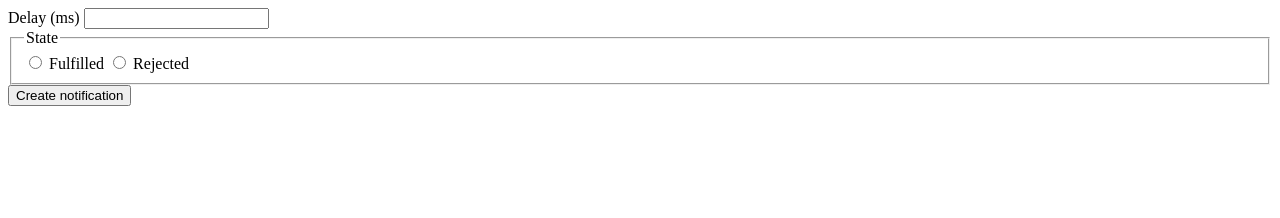
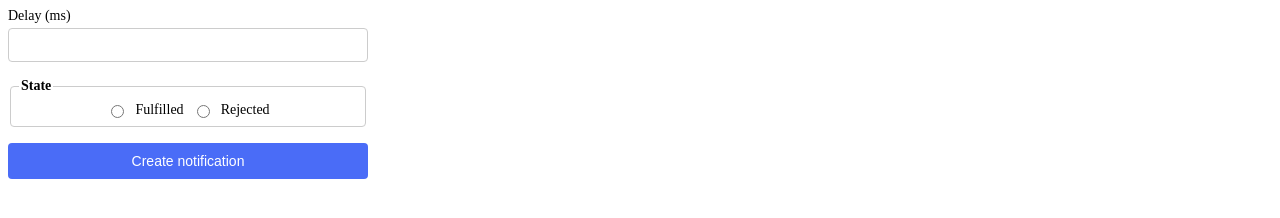
Before and after one commit to Khalus-Volodymyr/goit-js-hw-10, a plain HTML site: page 2-snackbar.html in a window 1280 px wide. Drawn offline with Linux system fonts and the light colour scheme.

Commit message:
Deploying to gh-pages from @ Khalus-Volodymyr/goit-js-hw-10@7de65501ef3caae79116d7a182757546efdf79e7 🚀

```diff
--- a/1-timer.js
+++ b/1-timer.js
@@ -1,2 +1,2 @@
-import"./assets/modulepreload-polyfill-B5Qt9EMX.js";import{f,i as m}from"./assets/vendor-A92OCY9B.js";let a=null,n=document.querySelector("#js-button-start"),s=document.querySelector("#datetime-picker"),l=null;const h={enableTime:!0,time_24hr:!0,defaultDate:new Date,minuteIncrement:1,onClose(e){new Date>e[0]?(a=e[0],m.error({title:"Error",position:"topRight",backgroundColor:"#EF4040",messageColor:"#fff",titleColor:"#fff",iconColor:"#fff",message:"Please choose a date in the future"}),n.disabled=!0):n.disabled=!1}};n.addEventListener("click",()=>{n.disabled=!0,s.disabled=!0,l=setInterval(()=>{let e=a-new Date;e<=0&&(clearInterval(l),e=0,s.disabled=!1);let t=r(e);document.querySelector("#js-days").textContent=o(t.days),document.querySelector("#js-hours").textContent=o(t.hours),document.querySelector("#js-minutes").textContent=o(t.minutes),document.querySelector("#js-seconds").textContent=o(t.seconds),console.log(e)},1e3)});function o(e){return String(e).padStart(2,"0")}function r(e){const i=Math.floor(e/864e5),u=Math.floor(e%864e5/36e5),c=Math.floor(e%864e5%36e5/6e4),d=Math.floor(e%864e5%36e5%6e4/1e3);return{days:i,hours:u,minutes:c,seconds:d}}console.log(r(2e3));console.log(r(14e4));console.log(r(2414e4));f("#datetime-picker",h);
+import"./assets/modulepreload-polyfill-B5Qt9EMX.js";import{f,i as m}from"./assets/vendor-A92OCY9B.js";let r=null,t=document.querySelector("#js-button-start"),a=document.querySelector("#datetime-picker"),l=null;t.disabled=!0;const h={enableTime:!0,time_24hr:!0,defaultDate:new Date,minuteIncrement:1,onClose(e){new Date>e[0]?(m.error({title:"Error",position:"topRight",backgroundColor:"#EF4040",messageColor:"#fff",titleColor:"#fff",iconColor:"#fff",message:"Please choose a date in the future"}),t.disabled=!0,r=null):(r=e[0],t.disabled=!1)}};f("#datetime-picker",h);t.addEventListener("click",()=>{r&&(clearInterval(l),t.disabled=!0,a.disabled=!0,l=setInterval(()=>{let e=r-new Date;e<=0&&(clearInterval(l),e=0,a.disabled=!1,t.disabled=!0);let o=s(e);document.querySelector("#js-days").textContent=n(o.days),document.querySelector("#js-hours").textContent=n(o.hours),document.querySelector("#js-minutes").textContent=n(o.minutes),document.querySelector("#js-seconds").textContent=n(o.seconds)},1e3))});function n(e){return String(e).padStart(2,"0")}function s(e){const u=Math.floor(e/864e5),i=Math.floor(e%864e5/36e5),d=Math.floor(e%864e5%36e5/6e4),c=Math.floor(e%864e5%36e5%6e4/1e3);return{days:u,hours:i,minutes:d,seconds:c}}console.log(s(2e3));console.log(s(14e4));console.log(s(2414e4));
 //# sourceMappingURL=1-timer.js.map
--- a/2-snackbar.html
+++ b/2-snackbar.html
@@ -8,6 +8,7 @@
     <link rel="modulepreload" crossorigin href="/goit-js-hw-10/assets/modulepreload-polyfill-B5Qt9EMX.js">
     <link rel="modulepreload" crossorigin href="/goit-js-hw-10/assets/vendor-A92OCY9B.js">
     <link rel="stylesheet" crossorigin href="/goit-js-hw-10/assets/vendor-CUZofXIC.css">
+    <link rel="stylesheet" crossorigin href="/goit-js-hw-10/assets/2-snackbar-C_JOjF-F.css">
   </head>
   <body>
     <form class="form">
@@ -19,11 +20,23 @@
       <fieldset>
         <legend>State</legend>
         <label>
-          <input type="radio" name="state" value="fulfilled" required />
+          <input
+            class="radio-button"
+            type="radio"
+            name="state"
+            value="fulfilled"
+            required
+          />
           Fulfilled
         </label>
         <label>
-          <input type="radio" name="state" value="rejected" required />
+          <input
+            class="radio-button"
+            type="radio"
+            name="state"
+            value="rejected"
+            required
+          />
           Rejected
         </label>
       </fieldset>
--- a/2-snackbar.js
+++ b/2-snackbar.js
@@ -1,2 +1,2 @@
-import"./assets/modulepreload-polyfill-B5Qt9EMX.js";import{i as m}from"./assets/vendor-A92OCY9B.js";const i=document.querySelector(".form"),l=({delay:e,state:s})=>new Promise((o,t)=>{setTimeout(()=>{s==="fulfilled"?o(e):t(e)},e)});i.addEventListener("submit",e=>{e.preventDefault();const s=i.elements.delay.value,o=i.elements.state.value;console.log(`Delay: ${s}, State: ${o}`),l({delay:s,state:o}).then(t=>{m.success({title:"✅",message:`Fulfilled promise in ${t}ms`})}).catch(t=>{m.error({title:"❌",message:`Rejected promise in ${t}ms`})})});
+import"./assets/modulepreload-polyfill-B5Qt9EMX.js";import{i as m}from"./assets/vendor-A92OCY9B.js";const i=document.querySelector(".form"),l=({delay:e,state:s})=>new Promise((o,t)=>{setTimeout(()=>{s==="fulfilled"?o(e):t(e)},e)});i.addEventListener("submit",e=>{e.preventDefault();const s=i.elements.delay.value,o=i.elements.state.value;console.log(`Delay: ${s}, State: ${o}`),l({delay:s,state:o}).then(t=>{m.success({title:"✅",message:`Fulfilled promise in ${t}ms`,position:"topRight"})}).catch(t=>{m.error({title:"❌",message:`Rejected promise in ${t}ms`,position:"topRight"})})});
 //# sourceMappingURL=2-snackbar.js.map
--- /dev/null
+++ b/assets/2-snackbar-C_JOjF-F.css
@@ -0,0 +1 @@
+form{display:flex;flex-direction:column;gap:16px;width:360px}label{display:flex;flex-direction:column;font-size:14px;gap:4px}input[type=number]{padding:8px;border:1px solid #ccc;border-radius:4px;font-size:14px}fieldset{display:flex;flex-direction:row;gap:8px;border:1px solid #ccc;padding:8px;border-radius:4px;align-items:center;justify-content:center}legend{font-size:14px;font-weight:700}fieldset div{display:flex;gap:16px;flex-direction:row}fieldset label{display:flex;align-items:center;gap:8px;font-size:14px;flex-direction:row}button{padding:10px;background-color:#4a6cf7;color:#fff;border:none;border-radius:4px;font-size:14px;cursor:pointer}button:hover{background-color:#3a5cd7}
```
Also changed, not shown: 2 other files.
